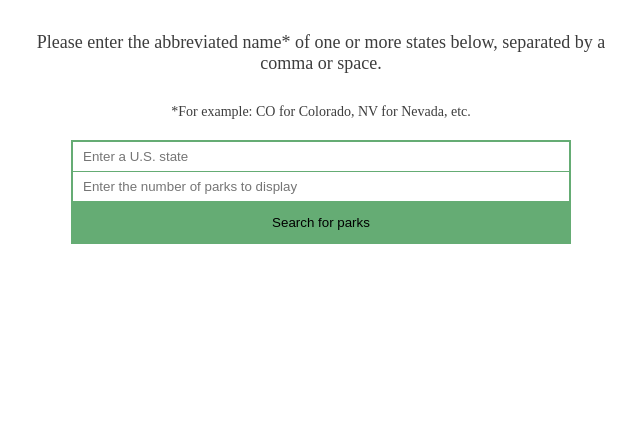
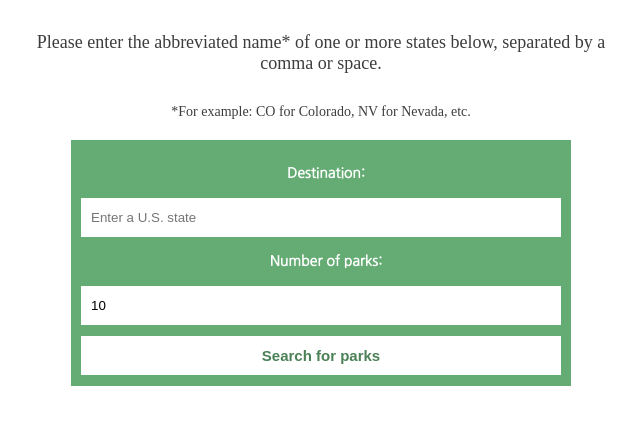
Before and after one commit to robinsonk/Park-Finder, a plain HTML site: page index.html in a window 1280 px wide. Shown: the part 108-532 px from the top of the page, without its empty margins (319-959 px from the left). Drawn offline with nearby package versions, Linux system fonts and the light colour scheme.

Commit message:
Changed search form

```diff
--- a/index.html
+++ b/index.html
@@ -15,8 +15,10 @@
             <h2 class="description">Please enter the abbreviated name* of one or more states below, separated by a comma or space.</h2>
             <h3 class="example">*For example: CO for Colorado, NV for Nevada, etc.</h3>
             <form class="park-search-form">
+                    <p>Destination:</p>
                     <input type="text" name="state-search" id="state-search" placeholder="Enter a U.S. state"></input>
-                    <input type="number" name="result-limit" id="result-limit" placeholder="Enter the number of parks to display"min="1" max="50"></input>
+                    <p>Number of parks:</p>
+                    <input type="number" name="result-limit" id="result-limit" placeholder="Enter the number of parks to display" value="10" min="1" max="50"></input>
                     <input type="submit" class="submit-button" value="Search for parks"></input>
                 </form>
                 <section role="region" class="results-section">
--- a/style.css
+++ b/style.css
@@ -43,16 +43,34 @@ h3 {
 
 form {
     display: flex;
-    flex-direction: column;
+    flex-direction: row;
     justify-content: space-around;
     align-items: center;
+    flex-wrap: wrap;
     margin: 20px;
-    border: 2px solid rgb(101, 172, 116);
+    border: 10px solid rgb(101, 172, 116);
+    background-color: rgb(101, 172, 116);
+    font-family: 'Nanum Gothic', sans-serif;
+}
+
+p {
+    text-align: center;
+    padding-left: 10px;
+    padding-bottom: 20px;
+    background-color: rgb(101, 172, 116);
+    color: white;
+    height: 5px;
+    font-weight: bold;
+    font-size: 14px;
+}
+
+input {
+    height: 30px;
 }
 
 #state-search, #result-limit, .submit-button {
     width: 100%;
-    height: 30px;
+    height: 40px;
     border-top: none;
     border-left: none;
     border-right: none;
@@ -66,8 +84,12 @@ form {
 .submit-button {
     width: 100%;
     height: 40px;
-    background-color: rgb(101, 172, 116);
-    border: none;
+    margin-top: 10px;
+    background-color: white;
+    /* border: 1px solid white; */
+    color: rgb(75, 129, 86);
+    font-weight: bold;
+    font-size: 15px;
 }
 
 .results-box {
```
